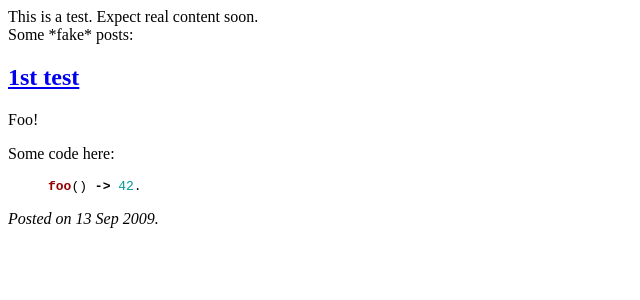
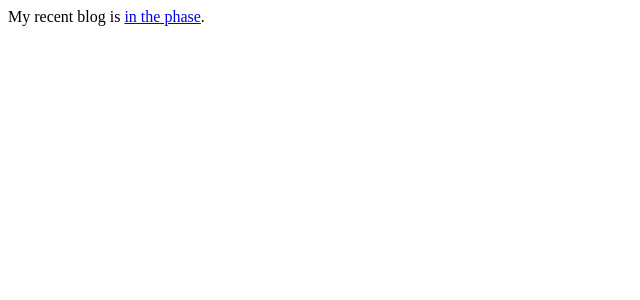
Before and after one commit to herenowcoder/herenowcoder.github.com, a Jekyll site: the page built from index.html, in a window 1280 px wide. Shown: the top 300 px of the page, without its empty margins (0-640 px from the left). Built offline with Jekyll 4.4.1, drawn with Linux system fonts in a browser that asks for light colours.

Commit message:
just link to posterous' inthephase

```diff
--- a/index.html
+++ b/index.html
@@ -3,16 +3,4 @@ layout: default
 title: macrolet - hacking for the better
 ---
 
-This is a test.
-
-Expect real content soon.
-
-<div id="posts">
-Some *fake* posts:
-
-{% for post in site.posts limit:3 %}
-  <h2><a href="{{post.url}}">{{post.title}}</a></h2>
-  {{post.content}}
-  <em>Posted on {{post.date | date_to_string}}.</em>
-{% endfor %}
-</div>
+My recent blog is <a href="http://inthephase.org/">in the phase</a>.
```
